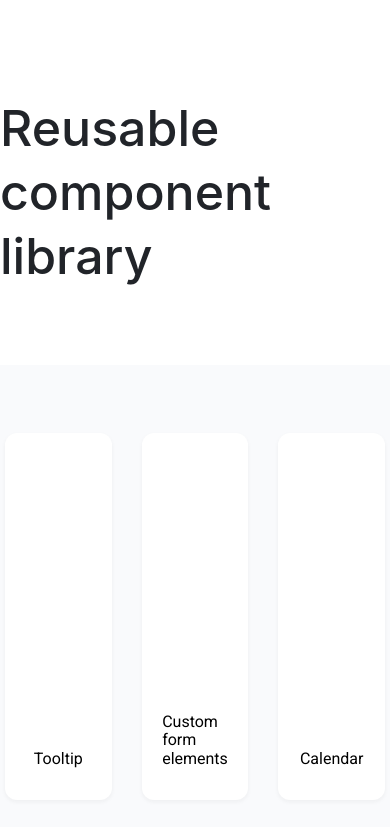
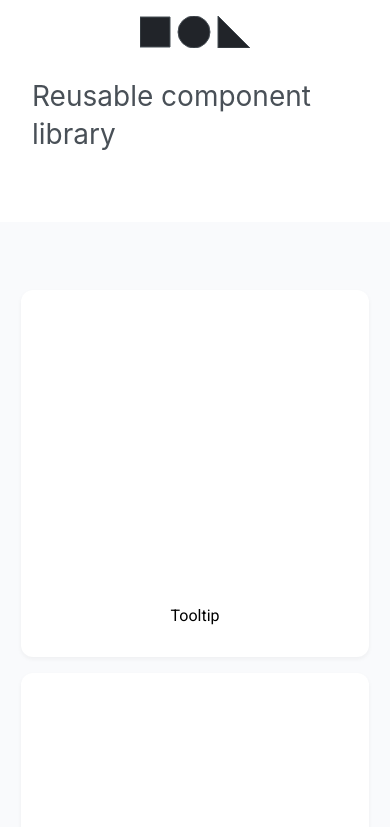
Before and after one commit to js-tasks-ru/htmlcss-20221107_stepan-vasiliuk, a website: page index.html in a window 390 px wide. Shown: the top 827 px of the page. Drawn offline with Linux system fonts and the light colour scheme.

Commit message:
mobile-main-added

```diff
--- a/components/container/container.css
+++ b/components/container/container.css
@@ -1,4 +1,11 @@
 .container {
     max-width: 1110px;
     margin: 0 auto;
+    padding: 0 16px;
 }
+
+.container-header {
+    display: flex;
+    flex-direction: column;
+    gap: 25px;
+}
--- a/components/footer/footer.css
+++ b/components/footer/footer.css
@@ -6,7 +6,7 @@
 .footer__title {
     margin: 0;
     text-align: center;
-    font-family: 'Inter';
+    font-family: 'Inter', serif;
     font-style: normal;
     font-weight: 500;
     font-size: 38px;
@@ -21,7 +21,7 @@
 
     text-align: center;
     max-width: 640px;
-    font-family: 'Inter';
+    font-family: 'Inter', serif;
     font-style: normal;
     font-weight: 400;
     font-size: 16px;
@@ -31,3 +31,10 @@
     color: var(--black);
 
 }
+
+@media screen and (max-width: 767px){
+    .footer__title{
+        font-size: 24px;
+        line-height: 1.26;
+    }
+}
--- a/components/header/header.css
+++ b/components/header/header.css
@@ -1,6 +1,6 @@
 .header {
     background: var(--white);
-    padding: 96px 0 77px;
+    padding: 25px 0 25px;
 }
 
 .header__title {
@@ -14,3 +14,30 @@
     color: var(--black);
 
 }
+
+.header__menu {
+    display: flex;
+    justify-content: space-between;
+}
+
+.header__logo svg {
+    stroke: var(--grey-5);
+    fill: var(--black);
+}
+
+@media screen and (max-width: 767px) {
+    .header {
+        padding: 16px 16px 69px 16px;
+    }
+
+    .header__title {
+        font-weight: 400;
+        font-size: 28px;
+        line-height: 38px;
+        color: var(--grey-5);
+    }
+
+    .header__menu {
+        justify-content: center;
+    }
+}
--- a/components/preview/preview.css
+++ b/components/preview/preview.css
@@ -3,14 +3,30 @@
 }
 
 .preview__cards {
-    display: flex;
+    /*display: flex;*/
+    /*flex-wrap: wrap;*/
+    /*gap: 30px;*/
+
+    /*padding: 68px 5px 204px 5px;*/
+    /*box-sizing: border-box;*/
+    display: grid;
     flex-wrap: wrap;
-    gap: 30px;
-
+    grid-gap: 30px;
     padding: 68px 5px 204px 5px;
     box-sizing: border-box;
+    grid-template-columns: repeat(3, 1fr);
+    /*grid-template-rows: repeat(auto-fill, minmax(230px, auto));*/
+}
+
+@media screen and (max-width: 767px) {
+    .preview__cards {
+        display: grid;
+        grid-template-columns: repeat(auto-fill, minmax(230px, auto));
+        grid-gap: 16px;
+    }
+
 }
 
 .preview__card {
-    width: calc(100% / 3 - 30px);
+    width: 100%;
 }
--- a/index.html
+++ b/index.html
@@ -3,12 +3,25 @@
 <html lang="ru">
 <head>
     <meta charset="UTF-8">
+    <meta name="viewport" content="width=device-width, initial-scale=1">
     <link rel="stylesheet" href="./assets/css/main.css">
 </head>
 <body>
 <div class="page">
     <header class="header">
-        <div class="container">
+        <div class="container container-header">
+            <div class="header__menu">
+                <div class="header__logo">
+                    <svg fill="none" height="32" viewBox="0 0 110 32" width="110" xmlns="http://www.w3.org/2000/svg"
+                         class="header__logo svg">
+                        <g>
+                            <path d="m0 1h30v30h-30z"></path>
+                            <rect height="32" rx="16" width="32" x="38"></rect>
+                            <path d="m78 0 32 32h-32z"></path>
+                        </g>
+                    </svg>
+                </div>
+            </div>
             <h1 class="header__title">Reusable component library</h1>
         </div>
     </header>
```
